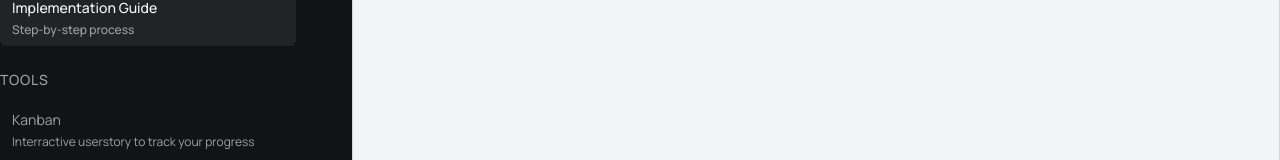
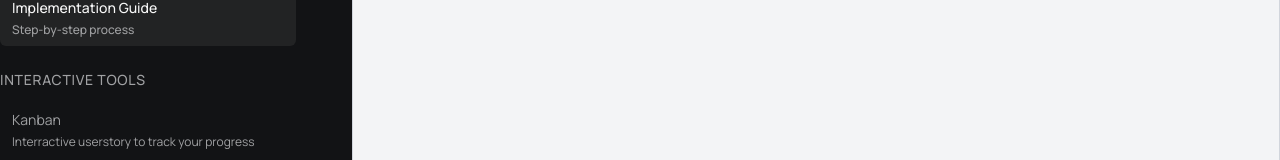
Before and after one commit to vishnumohanan404/storyvault, a Next.js app: page /project/1/implementation in a window 1280 px wide. Shown: the part 367-527 px from the top of the page. Built offline with nearby package versions, Linux system fonts and the light colour scheme.

Commit message:
projects page style and content

```diff
--- a/src/app/(commonsidebar)/projects/page.tsx
+++ b/src/app/(commonsidebar)/projects/page.tsx
@@ -30,7 +30,7 @@
   const projects = await client.fetch<Project[]>(PROJECTS_QUERY, {}, options);
   return (
     <div className="w-[100%]">
-      <div className="grid grid-cols-3 gap-4">
+      <div className="grid grid-cols-1 md:grid-cols-2 lg:grid-cols-3 gap-4">
         {projects.map((project) => (
           <Card key={project._id} className="hover:shadow-accent">
             <CardHeader className="flex flex-col space-y-2">
--- a/src/app/project/[id]/layout.tsx
+++ b/src/app/project/[id]/layout.tsx
@@ -49,7 +49,7 @@
     ],
   },
   {
-    title: "Tools",
+    title: "Interactive Tools",
     menu: [
       {
         id: 1,
```
